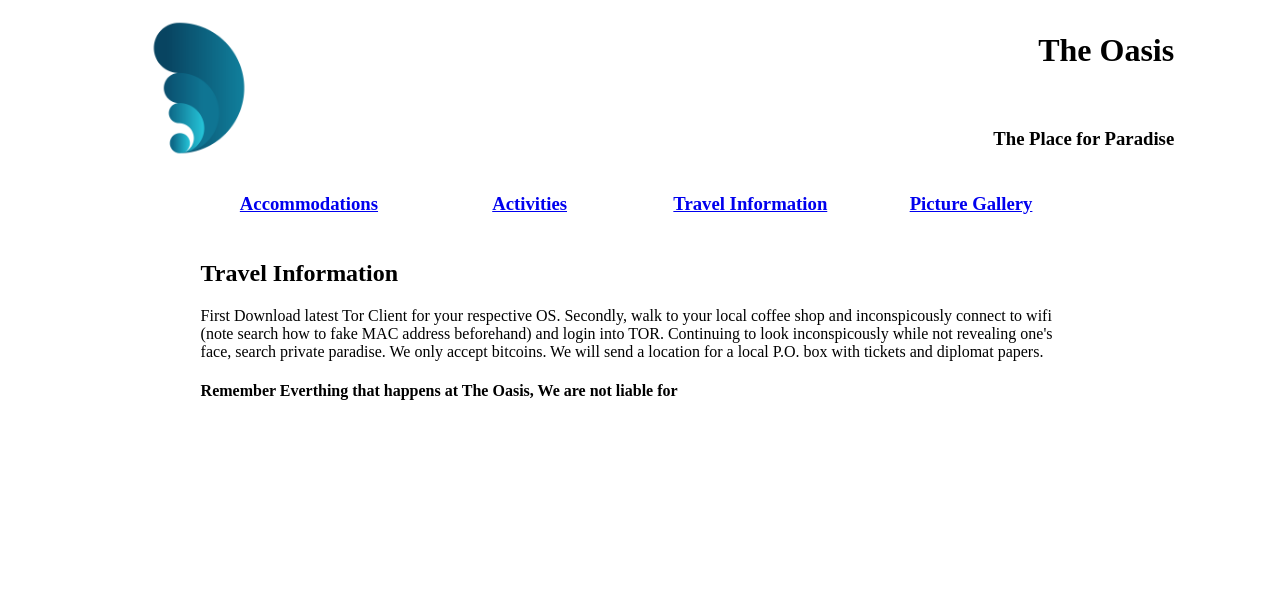
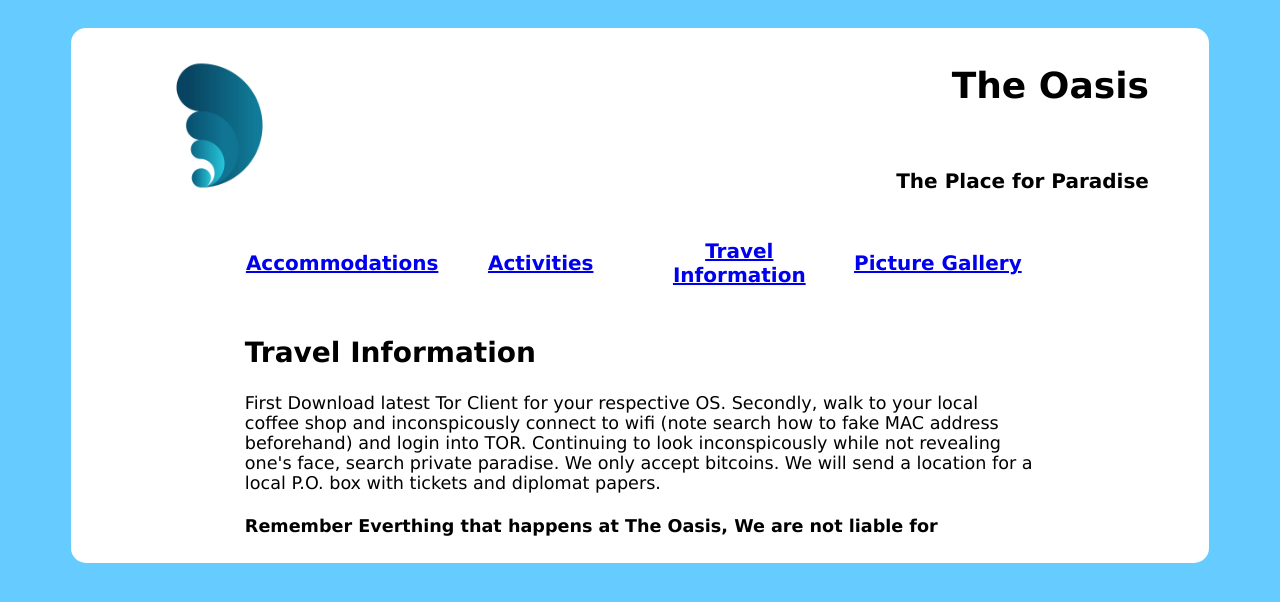
Before and after one commit to GDBMedia/islandwebpage, a plain HTML site: page travel.html in a window 1280 px wide. Drawn offline with Linux system fonts and the light colour scheme.

Commit message:
html w/ css style1

```diff
--- /dev/null
+++ b/style1.css
@@ -0,0 +1,32 @@
+body{
+  background-color: #66ccff;
+  padding-top: 20px;
+  font-family: "Verdana", sans-serif;
+}
+#container{
+  background-color: #ffffff;
+  width:90%;
+  margin: auto;
+  height: 90%;
+  padding-top: 10px;
+  border-radius: 15px;
+}
+h1{
+  font-size: 4.5vmin;
+
+}
+h2{
+  font-size: 3.5vmin;
+}
+h3{
+  font-size: 2.5vmin;
+}
+h4{
+  font-size: 2.2vmin;
+}
+p{
+  font-size: 2.2vmin;
+}
+li{
+  font-size: 2.2vmin;
+}
--- a/travel.html
+++ b/travel.html
@@ -2,11 +2,12 @@
 <html>
   <head>
     <title>The Oasis - Travel Information</title>
-    <!--<link href="style.css" rel="stylesheet" type="text/css"> -->
+    <link href="style1.css" rel="stylesheet" type="text/css">
   </head>
 
   <body>
-    <table border="0" style="width:85%; margin: auto; height:auto; alignment-baseline:baseline">
+    <div id="container">
+    <table border="0" style="width:90%; margin: auto; height:auto; alignment-baseline:baseline">
       <tbody>
         <tr style="width: 85%">
           <td width="50%">
@@ -46,3 +47,6 @@
         </td>
       </tr>
     </table>
+  </div>
+</body>
+</html>
```
Also changed, not shown: accom.html (+4 -2 lines), act.html (+3 -2 lines), index.html (+5 -2 lines), pics.html (+4 -2 lines).
